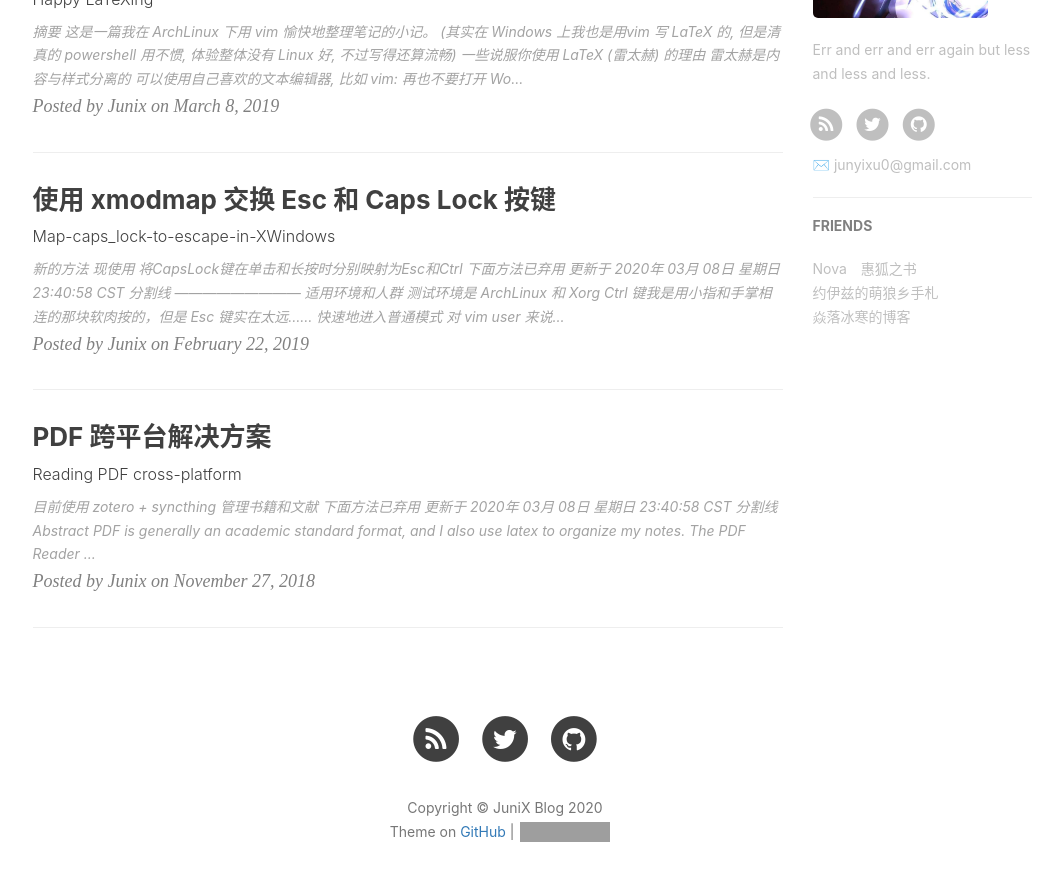
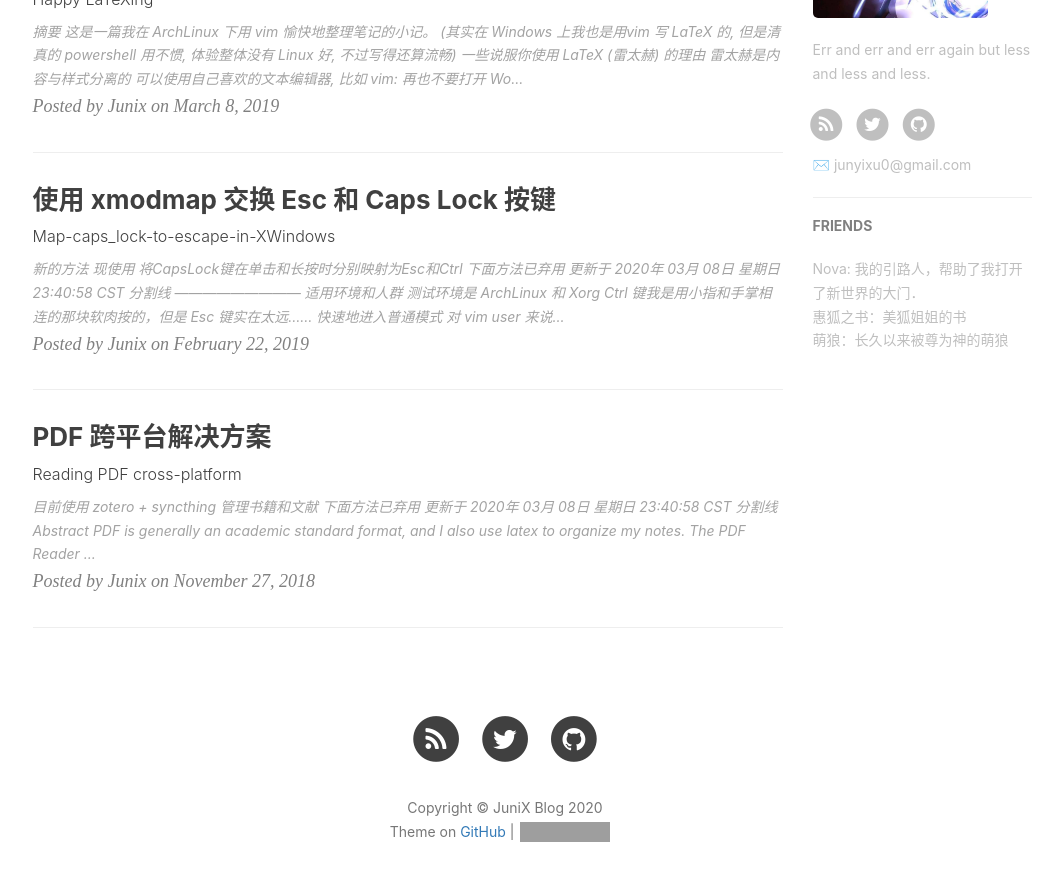
Before and after one commit to junyixu/junyixu.github.io, a Jekyll site: the page built from index.html, in a window 1280 px wide and 900 px high, scrolled down 800 px. Shown: the top 881 px of the window, without its empty margins (135-1195 px from the left). Built offline with Jekyll 4.4.1, drawn with Linux system fonts in a browser that asks for light colours; nearby versions of some CDN libraries; the list of posts is cut into pages by our own code; comment, search, counter and statistics services are not loaded; grey boxes are pictures that could not be loaded.

Commit message:
Update _config.yml

```diff
--- a/_config.yml
+++ b/_config.yml
@@ -93,19 +93,15 @@
 # Friends
 friends: [
     {
-        title: "Nova",
+        title: "Nova: 我的引路人，帮助了我打开了新世界的大门．",
         href: "https://nova.moe"
     },
     {
-        title: "惠狐之书",
+        title: "惠狐之书：美狐姐姐的书",
         href: "https://blog.megumifox.com"
     },
     {
-        title: "约伊兹的萌狼乡手札",
+        title: "萌狼：长久以来被尊为神的萌狼",
         href: "https://blog.yoitsu.moe/"
-    },
-    {
-        title: "焱落冰寒的博客",
-        href: "http://www.iceplosion.xyz/"
     }
 ]
```
